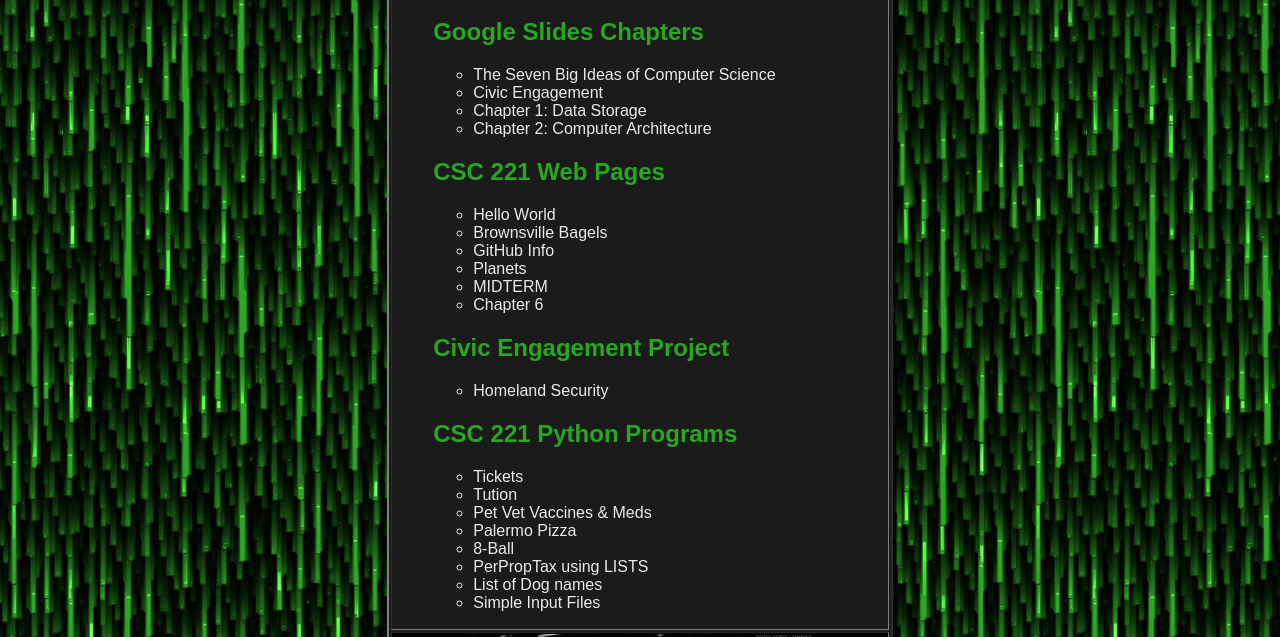
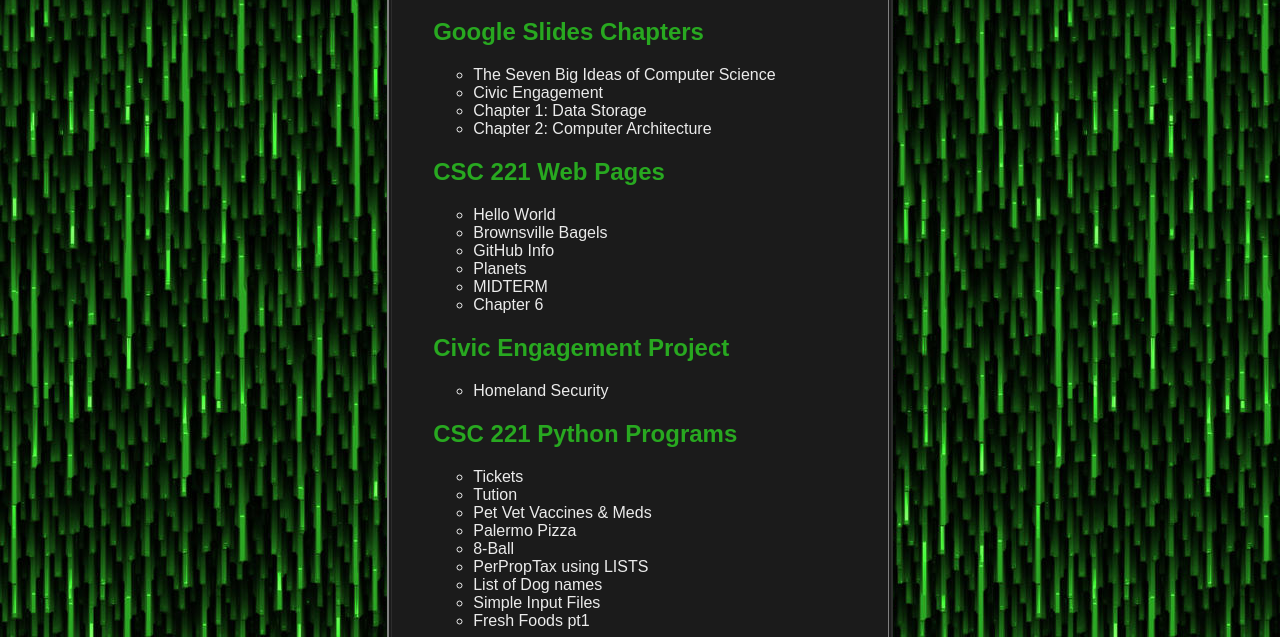
Before and after one commit to michaelkent-pvcc/michaelkent-pvcc.github.io, a plain HTML site: page index.html in a window 1280 px wide. Shown: the part 163-800 px from the top of the page. Drawn offline with Linux system fonts and the light colour scheme.

Commit message:
Update index.html

```diff
--- a/index.html
+++ b/index.html
@@ -57,6 +57,7 @@
         <li><a href="proptaxlist.py">PerPropTax using LISTS</a></li>
         <li><a href="doglist.py">List of Dog names</a></li>
         <li><a href="custreport.py">Simple Input Files</a></li>
+        <li><a href="freshfoods.py">Fresh Foods pt1</a></li>
     </ul>
 </ul></td></tr>
 <tr style="background-color:#000000;">
```
